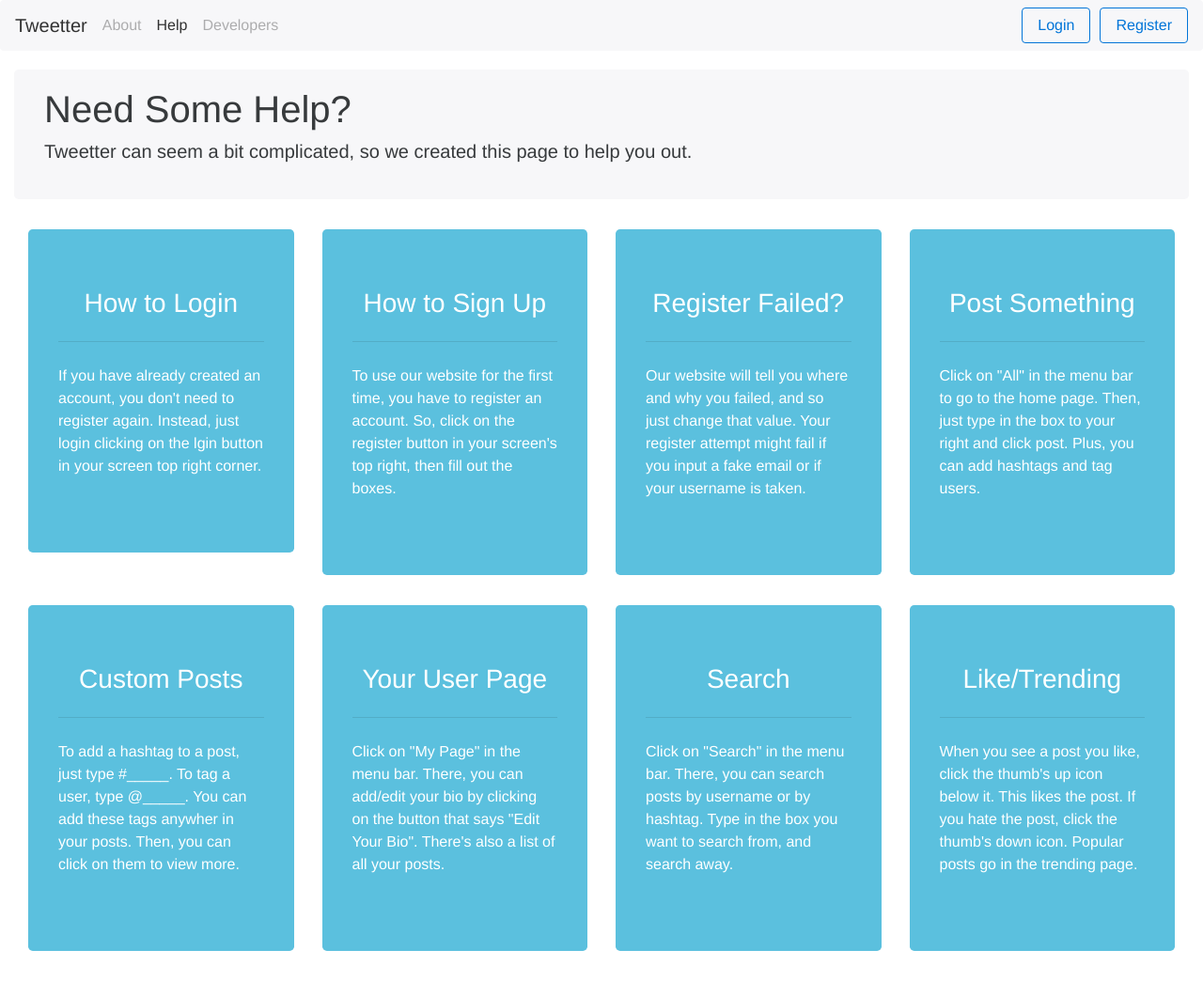
After one commit to PHP-Masters/PHP-Twit, a PHP site: page /help.php in a window 1280 px wide. The commit adds this page. Shown: the whole page at 94% size. Run offline with PHP 8.4, Linux system fonts and the light colour scheme.

Commit message:
Adds help and about pages

```diff
--- a/hashtag.php
+++ b/hashtag.php
@@ -28,7 +28,7 @@
         ?>
 
         <nav class="navbar navbar-light bg-faded" id="navbar-main">
-			<a class="navbar-brand" href="">Tweeter</a>
+			<a class="navbar-brand" href="">Tweetter</a>
 			<ul class="nav navbar-nav">
 				<li class="nav-item">
 					<a class="nav-link" href="index.php">All</a>
--- /dev/null
+++ b/help.php
@@ -0,0 +1,112 @@
+<html>
+    <head>
+        <!-- this imports all of our CSS -->
+        <link rel="stylesheet" href="Resources/CSS/bootstrap.css"/>
+        <link rel="stylesheet" href="Resources/CSS/style.css"/>
+        <!-- this adds all of our javascript code -->
+        <script src="Resources/JS/jquery.js"/></script>
+	    <script src="Resources/JS/bootstrap.js"/></script>
+        <script src="Resources/JS/script.js"/></script>
+    </head>
+
+    <body>
+        <nav class="navbar navbar-light bg-faded" id="navbar-main">
+			<a class="navbar-brand" href="home.php">Tweetter</a>
+            <ul class="nav navbar-nav">
+                <li class="nav-item">
+                    <a class="nav-link" href="about.php">About</a>
+                </li>
+
+                <li class="nav-item">
+                    <a class="nav-link active" href="help.php">Help</a>
+                </li>
+
+                <li class="nav-item">
+                    <a class="nav-link" href="developers.php">Developers</a>
+                </li>
+            </ul>
+            <a class="btn btn-primary-outline pull-xs-right" id="register-btn" href="register.php">Register</a>
+			<a class="btn btn-primary-outline pull-xs-right" id="register-btn" href="login.php">Login</a>
+		</nav>
+
+        <div class="container-fluid">
+            <div class="jumbotron bg-faded" style="padding-top: 20px; padding-bottom: 20px;">
+                <h1>Need Some Help?</h1>
+                <p style="font-size: 20px">Tweetter can seem a bit complicated, so we created this page to help you out.</p>
+            </div>
+
+            <div class="col-xs-3 container-fluid">
+                <div class="jumbotron bg-info">
+                    <h3 class="text-xs-center">How to Login</h3>
+                    <hr class="m-y-2">
+                    <p>If you have already created an account, you don't need to register again. Instead, just login <body>
+                    clicking on the lgin button in your screen top right corner.</p>
+                    </body></p>
+                </div>
+            </div>
+
+            <div class="col-xs-3 container-fluid">
+                <div class="jumbotron bg-info">
+                    <h3 class="text-xs-center">How to Sign Up</h3>
+                    <hr class="m-y-2">
+                    <p>To use our website for the first time, you have to register an account. So, click on the register
+                    button in your screen's top right, then fill out the boxes.</p>
+                </div>
+            </div>
+
+            <div class="col-xs-3 container-fluid">
+                <div class="jumbotron bg-info">
+                    <h3 class="text-xs-center">Register Failed?</h3>
+                    <hr class="m-y-2">
+                    <p>Our website will tell you where and why you failed, and so just change that value. Your
+                    register attempt might fail if you input a fake email or if your username is taken.</p>
+                </div>
+            </div>
+
+            <div class="col-xs-3 container-fluid">
+                <div class="jumbotron bg-info">
+                    <h3 class="text-xs-center">Post Something</h3>
+                    <hr class="m-y-2">
+                    <p>Click on "All" in the menu bar to go to the home page. Then, just type in the box to your
+                    right and click post. Plus, you can add hashtags and tag users.</p>
+                </div>
+            </div>
+
+            <div class="col-xs-3 container-fluid">
+                <div class="jumbotron bg-info">
+                    <h3 class="text-xs-center">Custom Posts</h3>
+                    <hr class="m-y-2">
+                    <p>To add a hashtag to a post, just type #_____. To tag a user, type @_____. You can add these
+                    tags anywher in your posts. Then, you can click on them to view more.</p>
+                </div>
+            </div>
+
+            <div class="col-xs-3 container-fluid">
+                <div class="jumbotron bg-info">
+                    <h3 class="text-xs-center">Your User Page</h3>
+                    <hr class="m-y-2">
+                    <p>Click on "My Page" in the menu bar. There, you can add/edit your bio by
+                    clicking on the button that says "Edit Your Bio". There's also a list of all your posts.</p>
+                </div>
+            </div>
+
+            <div class="col-xs-3 container-fluid">
+                <div class="jumbotron bg-info">
+                    <h3 class="text-xs-center">Search</h3>
+                    <hr class="m-y-2">
+                    <p>Click on "Search" in the menu bar. There, you can search posts by username or by hashtag.
+                    Type in the box you want to search from, and search away.</p>
+                </div>
+            </div>
+
+            <div class="col-xs-3 container-fluid">
+                <div class="jumbotron bg-info">
+                    <h3 class="text-xs-center">Like/Trending</h3>
+                    <hr class="m-y-2">
+                    <p>When you see a post you like, click the thumb's up icon below it. This likes the post. If
+                    you hate the post, click the thumb's down icon. Popular posts go in the trending page.</p>
+                </div>
+            </div>
+        </div>
+    </body>
+</html>
--- a/index.php
+++ b/index.php
@@ -57,7 +57,7 @@
 		?>
 
 		<nav class="navbar navbar-light bg-faded" id="navbar-main">
-			<a class="navbar-brand" href="">Tweeter</a>
+			<a class="navbar-brand" href="">Tweetter</a>
 			<ul class="nav navbar-nav">
 				<li class="nav-item">
 					<a class="nav-link active" href="index.php">All</a>
--- a/search.php
+++ b/search.php
@@ -28,7 +28,7 @@
         ?>
 
         <nav class="navbar navbar-light bg-faded" id="navbar-main">
-			<a class="navbar-brand" href="">Tweeter</a>
+			<a class="navbar-brand" href="">Tweetter</a>
 			<ul class="nav navbar-nav">
 				<li class="nav-item">
 					<a class="nav-link" href="index.php">All</a>
--- a/trending.php
+++ b/trending.php
@@ -40,7 +40,7 @@
 		?>
 
         <nav class="navbar navbar-light bg-faded" id="navbar-main">
-			<a class="navbar-brand" href="">Tweeter</a>
+			<a class="navbar-brand" href="">Tweetter</a>
 			<ul class="nav navbar-nav">
 				<li class="nav-item">
 					<a class="nav-link" href="index.php">All</a>
--- a/userpage.php
+++ b/userpage.php
@@ -46,7 +46,7 @@
 		?>
 
         <nav class="navbar navbar-light bg-faded" id="navbar-main">
-			<a class="navbar-brand" href="">Tweeter</a>
+			<a class="navbar-brand" href="">Tweetter</a>
 			<ul class="nav navbar-nav">
 				<li class="nav-item">
 					<a class="nav-link" href="index.php">All</a>
```
Also changed, not shown: about.php (added, +66 -0 lines), developers.php (added, +75 -0 lines), home.php (+61 -27 lines), login.php (+15 -3 lines), register.php (+15 -3 lines), Resources/Images/tweeter.jpeg (renamed from Resources/tweeter.jpeg).
